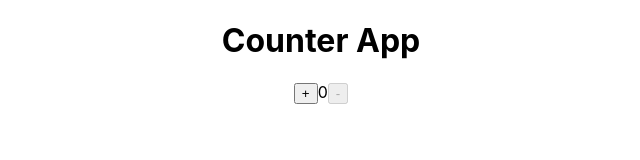
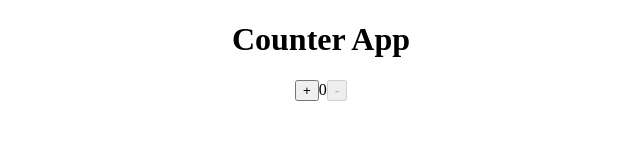
Before and after one commit to Saurav9284/React-Revision, a React (Create React App) app in the folder useState-counter/counter/: page / in a window 1280 px wide. Shown: the top 160 px of the page, without its empty margins (319-959 px from the left). Built offline with nearby package versions, Linux system fonts and the light colour scheme.

Commit message:
Update index.css

```diff
--- a/useState-counter/counter/src/index.css
+++ b/useState-counter/counter/src/index.css
@@ -1,14 +1,3 @@
 body {
-  margin: 0;
-  font-family: -apple-system, BlinkMacSystemFont, 'Segoe UI', 'Roboto', 'Oxygen',
-    'Ubuntu', 'Cantarell', 'Fira Sans', 'Droid Sans', 'Helvetica Neue',
-    sans-serif;
-  -webkit-font-smoothing: antialiased;
-  -moz-osx-font-smoothing: grayscale;
   text-align: center;
 }
-
-code {
-  font-family: source-code-pro, Menlo, Monaco, Consolas, 'Courier New',
-    monospace;
-}
```
